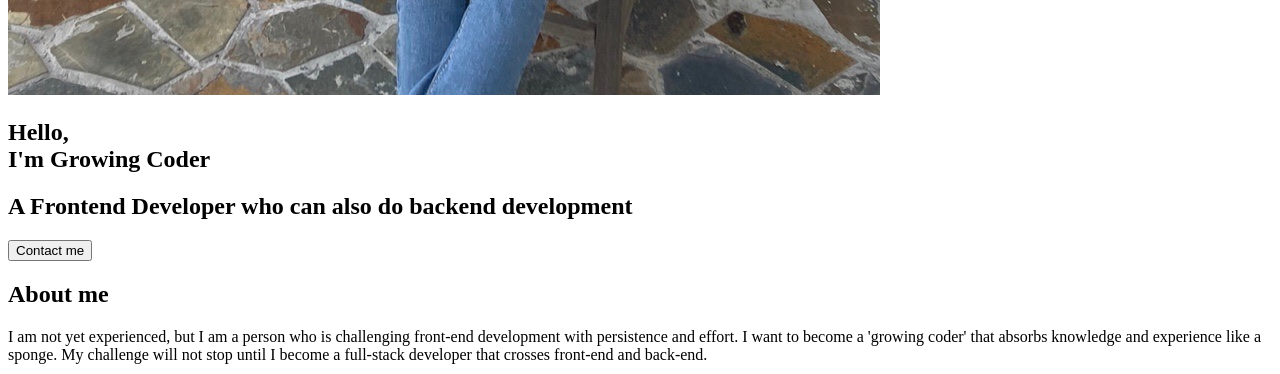
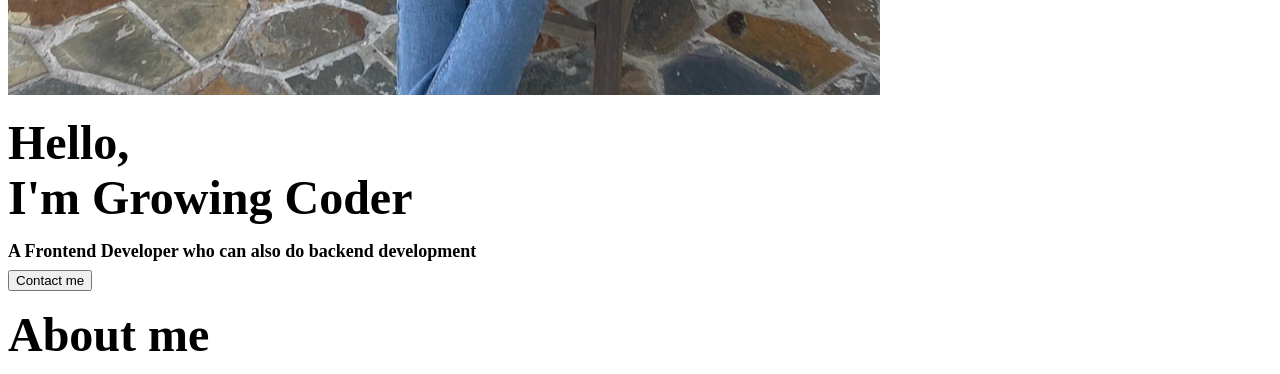
Before and after one commit to Yurigella/portfolio, a plain HTML site: page index.html in a window 1280 px wide. Shown: the part 1270-1644 px from the top of the page. Drawn offline with Linux system fonts and the light colour scheme.

Commit message:
CSS: Typography

```diff
--- a/style.css
+++ b/style.css
@@ -34,3 +34,32 @@
   *{
     box-sizing: border-box;
   }
+
+  /* Typography */
+  h1{
+    font-size: var(--font-large);
+    font-weight: var(--weight-bold);
+    color: var(--color-black);
+    margin: 16px 0px;
+  }
+
+  h2{
+    font-size: var(--font-regular);
+    font-weight: var(--weight-semi-bold);
+    color: var(--color-black);
+    margin: 8px 0px;
+  }
+
+  h3{
+    font-size: var(--font-regular);
+    font-weight: var(--weight-regular);
+    color: var(--color-black);
+    margin: 8px 0px;
+  }
+
+  p{
+    font-size: var(--font-regular);
+    font-weight: var(--weight-regular);
+    color: var(--color-black);
+    margin: 4px 0px;
+  }
```
